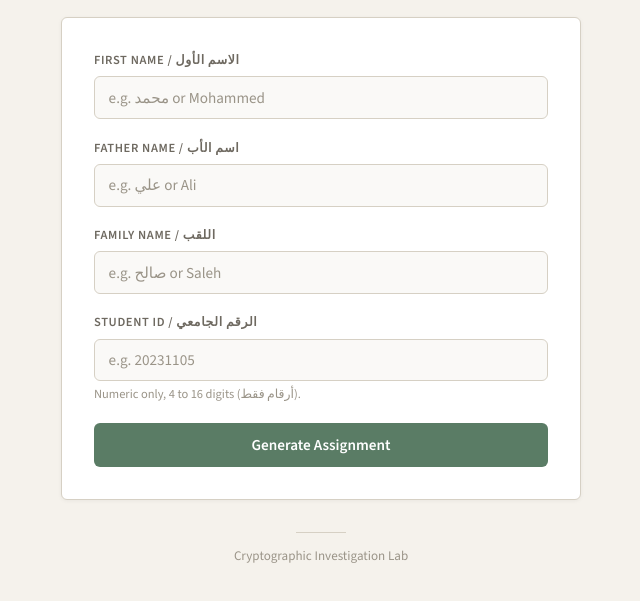
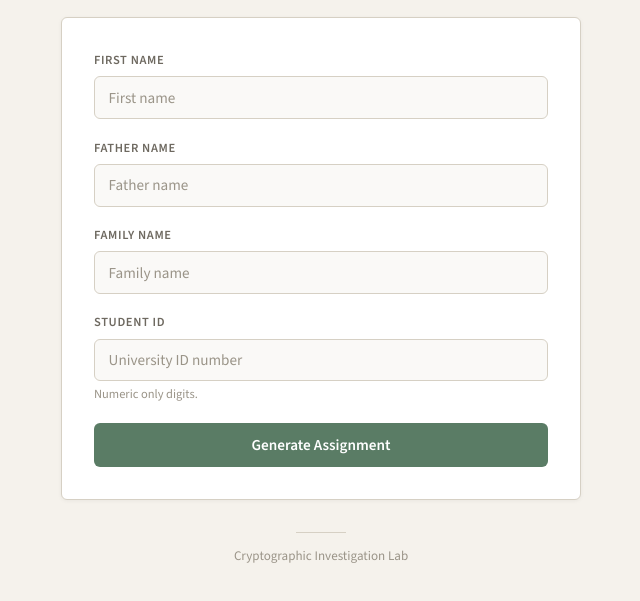
Before and after one commit to AbdulkhaliqAlward/CryptographyMidtermLab, a website: page public/index.html in a window 1280 px wide. Shown: the part 197-798 px from the top of the page, without its empty margins (319-959 px from the left). Drawn offline with nearby package versions, Linux system fonts and the light colour scheme.

Commit message:
UI: enforce strict English-only display language without hint/example names

```diff
--- a/public/index.html
+++ b/public/index.html
@@ -1,5 +1,6 @@
 <!DOCTYPE html>
 <html lang="en">
+
 <head>
   <meta charset="UTF-8">
   <meta name="viewport" content="width=device-width,initial-scale=1">
@@ -8,15 +9,16 @@
   <title>Midterm Lab — Cryptographic Investigation</title>
   <link rel="stylesheet" href="/css/style.css">
 </head>
+
 <body>
   <div class="wrap">
 
     <header class="hdr">
       <svg width="44" height="44" viewBox="0 0 44 44" fill="none" xmlns="http://www.w3.org/2000/svg">
-      <rect x="9" y="20" width="26" height="18" rx="3" stroke="#5a7c65" stroke-width="2"/>
-      <path d="M15 20V15a7 7 0 1 1 14 0v5" stroke="#5a7c65" stroke-width="2" stroke-linecap="round"/>
-      <circle cx="22" cy="30" r="2.5" fill="#5a7c65"/>
-      <line x1="22" y1="32.5" x2="22" y2="35" stroke="#5a7c65" stroke-width="2" stroke-linecap="round"/>
+        <rect x="9" y="20" width="26" height="18" rx="3" stroke="#5a7c65" stroke-width="2" />
+        <path d="M15 20V15a7 7 0 1 1 14 0v5" stroke="#5a7c65" stroke-width="2" stroke-linecap="round" />
+        <circle cx="22" cy="30" r="2.5" fill="#5a7c65" />
+        <line x1="22" y1="32.5" x2="22" y2="35" stroke="#5a7c65" stroke-width="2" stroke-linecap="round" />
       </svg>
       <h1>Midterm Practical Lab</h1>
       <p>Classical Cryptography and Steganography</p>
@@ -27,21 +29,23 @@
 
       <form id="lab-form" novalidate>
         <div class="field">
-        <label for="f-first">First Name / الاسم الأول</label>
-        <input type="text" id="f-first" placeholder="e.g. محمد or Mohammed" autocomplete="given-name" required maxlength="50">
+          <label for="f-first">First Name</label>
+          <input type="text" id="f-first" placeholder="First name" autocomplete="given-name" required maxlength="50">
         </div>
         <div class="field">
-        <label for="f-father">Father Name / اسم الأب</label>
-        <input type="text" id="f-father" placeholder="e.g. علي or Ali" autocomplete="additional-name" required maxlength="50">
+          <label for="f-father">Father Name</label>
+          <input type="text" id="f-father" placeholder="Father name" autocomplete="additional-name" required
+            maxlength="50">
         </div>
         <div class="field">
-        <label for="f-family">Family Name / اللقب</label>
-        <input type="text" id="f-family" placeholder="e.g. صالح or Saleh" autocomplete="family-name" required maxlength="50">
+          <label for="f-family">Family Name</label>
+          <input type="text" id="f-family" placeholder="Family name" autocomplete="family-name" required maxlength="50">
         </div>
         <div class="field">
-        <label for="f-id">Student ID / الرقم الجامعي</label>
-        <input type="text" id="f-id" placeholder="e.g. 20231105" autocomplete="off" required maxlength="16" inputmode="numeric">
-        <span class="hint">Numeric only, 4 to 16 digits (أرقام فقط).</span>
+          <label for="f-id">Student ID</label>
+          <input type="text" id="f-id" placeholder="University ID number" autocomplete="off" required maxlength="16"
+            inputmode="numeric">
+          <span class="hint">Numeric only digits.</span>
           <div class="errmsg" id="id-err"></div>
         </div>
 
@@ -53,8 +57,9 @@
 
       <div class="done" id="done-state">
         <svg width="48" height="48" viewBox="0 0 48 48" fill="none" xmlns="http://www.w3.org/2000/svg">
-        <circle cx="24" cy="24" r="22" stroke="#5a7c65" stroke-width="2"/>
-        <path d="M15 24l6 6 12-12" stroke="#5a7c65" stroke-width="2.5" stroke-linecap="round" stroke-linejoin="round"/>
+          <circle cx="24" cy="24" r="22" stroke="#5a7c65" stroke-width="2" />
+          <path d="M15 24l6 6 12-12" stroke="#5a7c65" stroke-width="2.5" stroke-linecap="round"
+            stroke-linejoin="round" />
         </svg>
         <h2>Assignment Downloaded</h2>
         <p>
@@ -73,4 +78,5 @@
   </div>
   <script src="/js/main.js"></script>
 </body>
+
 </html>
```
Lines whose indentation alone changed are shown as unchanged.
